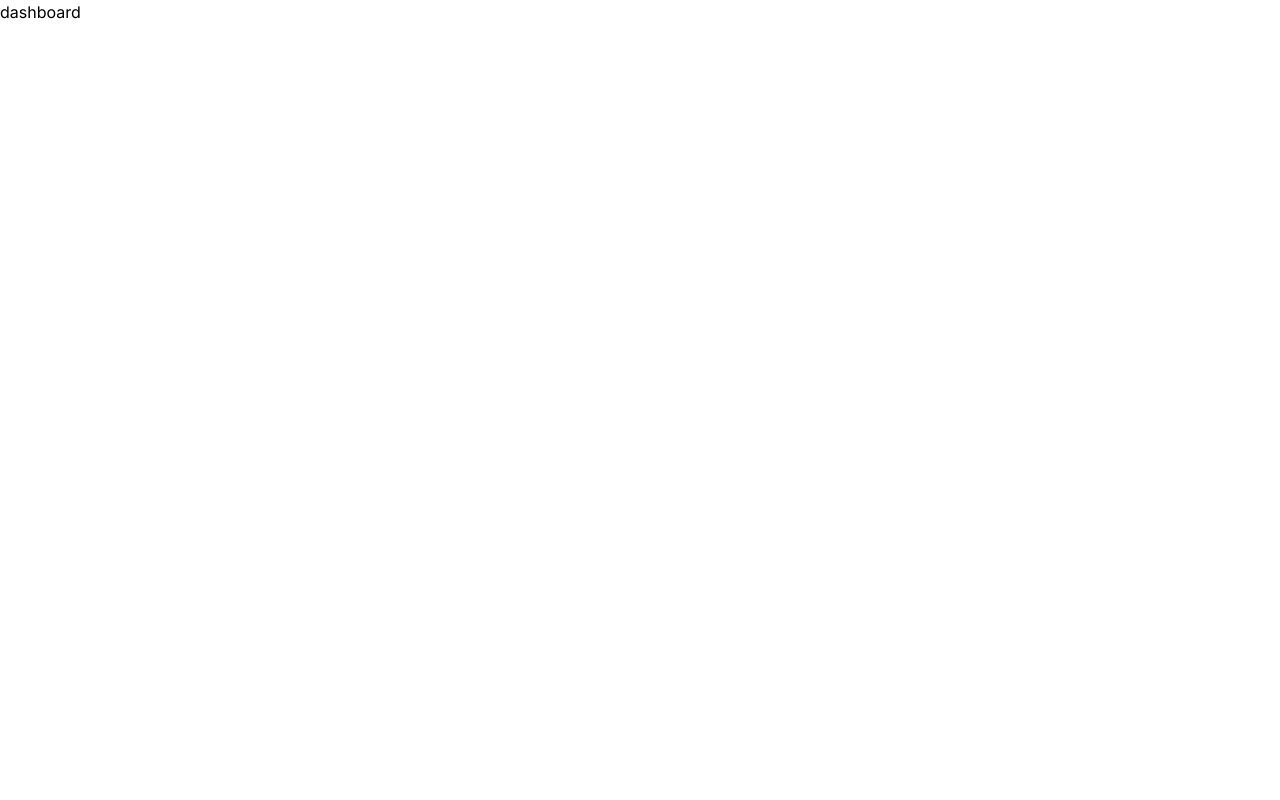
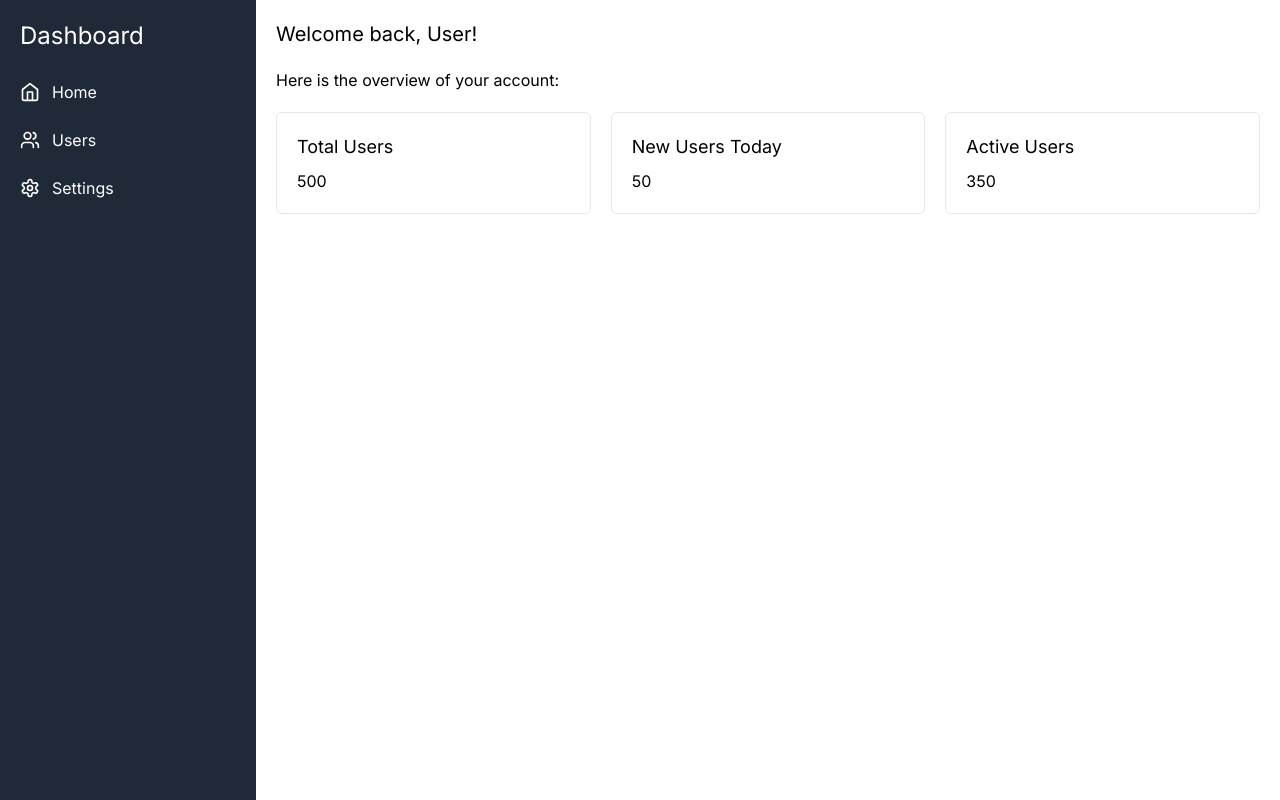
Before and after one commit to abhijitxy/Genie, a Next.js app: page /dashboard in a window 1280 px wide. Built offline with nearby package versions, Linux system fonts and the light colour scheme.

Commit message:
dashboard ui

```diff
--- a/src/app/dashboard/page.tsx
+++ b/src/app/dashboard/page.tsx
@@ -1,6 +1,94 @@
 
-export default function dashboard () {
-    return(
-        <div>dashboard</div>
-    )
+import Link from "next/link"
+
+export default function Component() {
+  return (
+    <div className="h-screen w-full flex flex-col lg:flex-row">
+      <nav className="w-full lg:w-64 bg-gray-800 text-white p-5">
+        <h1 className="text-2xl mb-5">Dashboard</h1>
+        <ul className="space-y-2">
+          <li>
+            <Link className="flex items-center gap-3 py-2" href="#">
+              <svg
+                className=" h-5 w-5"
+                fill="none"
+                height="24"
+                stroke="currentColor"
+                strokeLinecap="round"
+                strokeLinejoin="round"
+                strokeWidth="2"
+                viewBox="0 0 24 24"
+                width="24"
+                xmlns="http://www.w3.org/2000/svg"
+              >
+                <path d="m3 9 9-7 9 7v11a2 2 0 0 1-2 2H5a2 2 0 0 1-2-2z" />
+                <polyline points="9 22 9 12 15 12 15 22" />
+              </svg>
+              <span>Home</span>
+            </Link>
+          </li>
+          <li>
+            <Link className="flex items-center gap-3 py-2" href="#">
+              <svg
+                className=" h-5 w-5"
+                fill="none"
+                height="24"
+                stroke="currentColor"
+                strokeLinecap="round"
+                strokeLinejoin="round"
+                strokeWidth="2"
+                viewBox="0 0 24 24"
+                width="24"
+                xmlns="http://www.w3.org/2000/svg"
+              >
+                <path d="M16 21v-2a4 4 0 0 0-4-4H6a4 4 0 0 0-4 4v2" />
+                <circle cx="9" cy="7" r="4" />
+                <path d="M22 21v-2a4 4 0 0 0-3-3.87" />
+                <path d="M16 3.13a4 4 0 0 1 0 7.75" />
+              </svg>
+              <span>Users</span>
+            </Link>
+          </li>
+          <li>
+            <Link className="flex items-center gap-3 py-2" href="#">
+              <svg
+                className=" h-5 w-5"
+                fill="none"
+                height="24"
+                stroke="currentColor"
+                strokeLinecap="round"
+                strokeLinejoin="round"
+                strokeWidth="2"
+                viewBox="0 0 24 24"
+                width="24"
+                xmlns="http://www.w3.org/2000/svg"
+              >
+                <path d="M12.22 2h-.44a2 2 0 0 0-2 2v.18a2 2 0 0 1-1 1.73l-.43.25a2 2 0 0 1-2 0l-.15-.08a2 2 0 0 0-2.73.73l-.22.38a2 2 0 0 0 .73 2.73l.15.1a2 2 0 0 1 1 1.72v.51a2 2 0 0 1-1 1.74l-.15.09a2 2 0 0 0-.73 2.73l.22.38a2 2 0 0 0 2.73.73l.15-.08a2 2 0 0 1 2 0l.43.25a2 2 0 0 1 1 1.73V20a2 2 0 0 0 2 2h.44a2 2 0 0 0 2-2v-.18a2 2 0 0 1 1-1.73l.43-.25a2 2 0 0 1 2 0l.15.08a2 2 0 0 0 2.73-.73l.22-.39a2 2 0 0 0-.73-2.73l-.15-.08a2 2 0 0 1-1-1.74v-.5a2 2 0 0 1 1-1.74l.15-.09a2 2 0 0 0 .73-2.73l-.22-.38a2 2 0 0 0-2.73-.73l-.15.08a2 2 0 0 1-2 0l-.43-.25a2 2 0 0 1-1-1.73V4a2 2 0 0 0-2-2z" />
+                <circle cx="12" cy="12" r="3" />
+              </svg>
+              <span>Settings</span>
+            </Link>
+          </li>
+        </ul>
+      </nav>
+      <main className="flex-1 p-5">
+        <h2 className="text-xl mb-5">Welcome back, User!</h2>
+        <p>Here is the overview of your account:</p>
+        <div className="grid grid-cols-1 md:grid-cols-2 lg:grid-cols-3 gap-5 mt-5">
+          <div className="p-5 border rounded-md">
+            <h3 className="text-lg mb-2">Total Users</h3>
+            <p>500</p>
+          </div>
+          <div className="p-5 border rounded-md">
+            <h3 className="text-lg mb-2">New Users Today</h3>
+            <p>50</p>
+          </div>
+          <div className="p-5 border rounded-md">
+            <h3 className="text-lg mb-2">Active Users</h3>
+            <p>350</p>
+          </div>
+        </div>
+      </main>
+    </div>
+  )
 }
--- a/src/app/page.tsx
+++ b/src/app/page.tsx
@@ -13,7 +13,7 @@ export default function Home() {
         </p>
         <div className="mt-10 flex items-center justify-center gap-x-6">
           <Link
-            href="/api/auth/callback/github"
+            href="/dashboard"
             className="rounded-md bg-blue-500 px-3.5 py-2.5 cursor-pointer text-sm font-semibold text-white shadow-sm hover:bg-blue-600 focus-visible:outline focus-visible:outline-2 focus-visible:outline-offset-2 focus-visible:outline-indigo-600"
           >
             Get started
```
Also changed, not shown: middleware.ts (added, +15 -0 lines).
